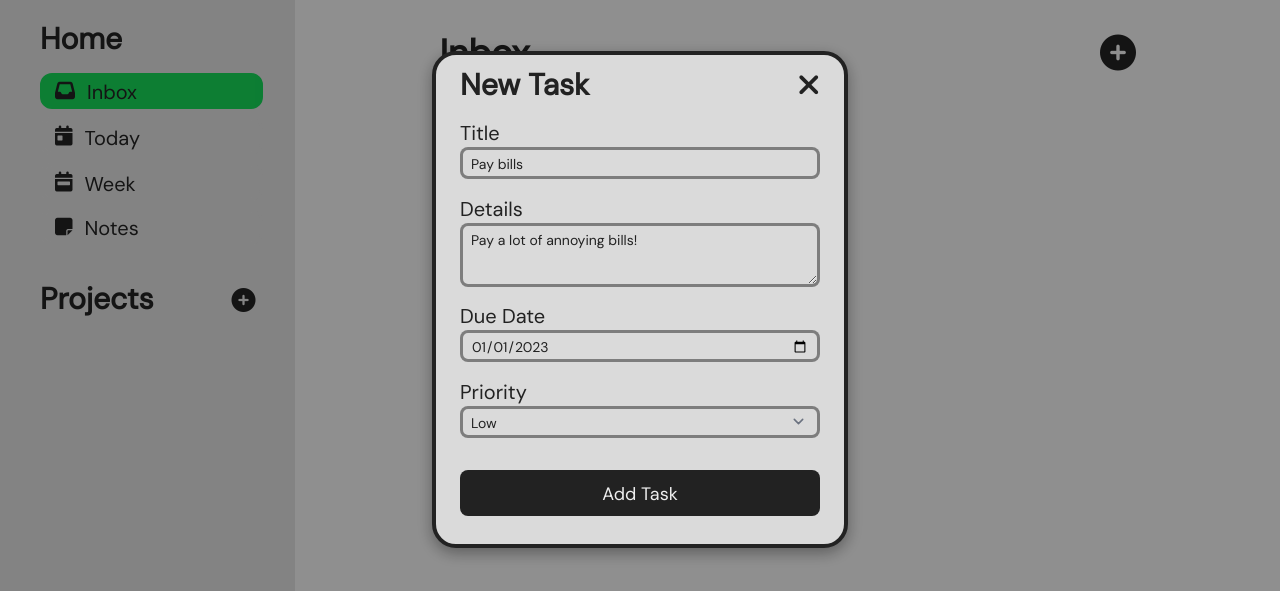
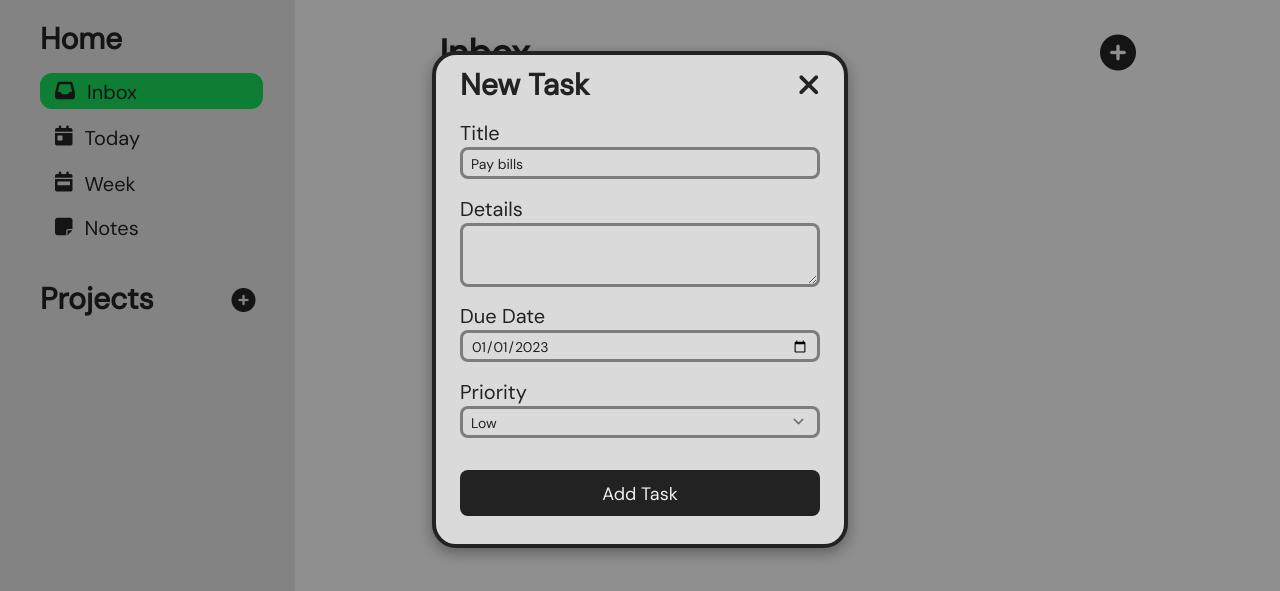
Before and after one commit to gozmansunday/todo-list-TOP, a website built with webpack: page dist/index.html in a window 1280 px wide. Both pictures are taken after a click on the icon 1118 px from the left and 154 px from the top of the page. Shown: the part 101-692 px from the top of the page. Built offline with nearby package versions, Linux system fonts and the light colour scheme.

Commit message:
Update index.html

```diff
--- a/dist/index.html
+++ b/dist/index.html
@@ -262,7 +262,7 @@
             </div>
             <div>
               <label for="details" class="block text-xl">Details</label>
-              <textarea name="details" id="details" class="w-full border-[3px] border-dark/50 bg-mid px-2 py-1 h-16 -mb-2 text-sm rounded-lg transition duration-200 focus:ring-0 focus:ring-offset-0 focus:border-dark">Pay a lot of annoying bills!</textarea>
+              <textarea name="details" id="details" class="w-full border-[3px] border-dark/50 bg-mid px-2 py-1 h-16 -mb-2 text-sm rounded-lg transition duration-200 focus:ring-0 focus:ring-offset-0 focus:border-dark"></textarea>
             </div>
             <div>
               <label for="date" class="block text-xl">Due Date</label>
```
